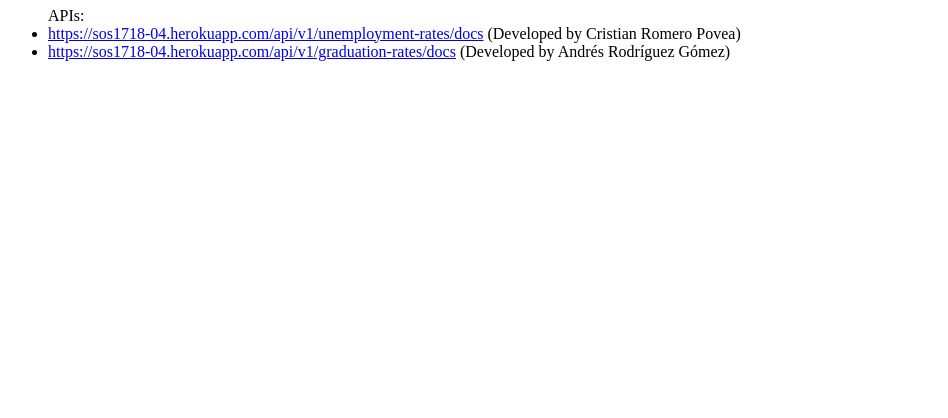
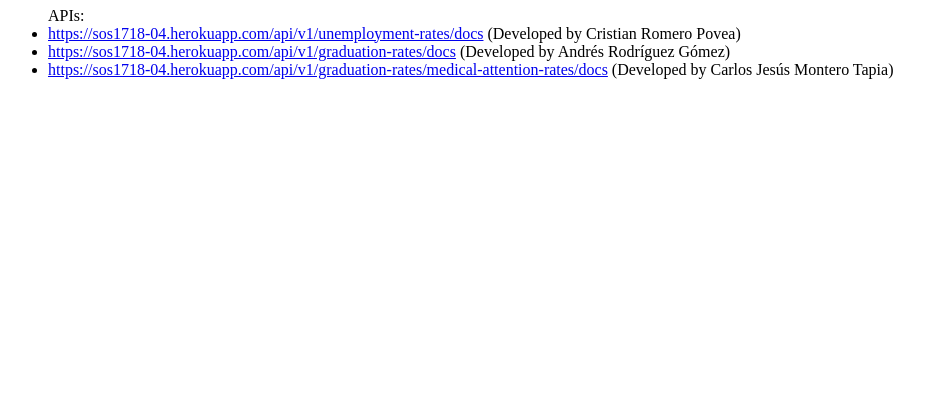
Before and after one commit to gti-sos/SOS1718-04, a website: page public/index.html in a window 1280 px wide. Shown: the part 382-800 px from the top of the page, without its empty margins (0-948 px from the left). Drawn offline with Linux system fonts and the light colour scheme.

Commit message:
ultimos cambios carlos

```diff
--- a/public/index.html
+++ b/public/index.html
@@ -19,6 +19,9 @@
             <li>
                 <a href="https://sos1718-04.herokuapp.com/api/v1/graduation-rates/docs">https://sos1718-04.herokuapp.com/api/v1/graduation-rates/docs</a> (Developed by Andrés Rodríguez Gómez)
             </li>
+            <li>
+                <a href="https://sos1718-04.herokuapp.com/api/v1/medical-attention-rates/docs">https://sos1718-04.herokuapp.com/api/v1/graduation-rates/medical-attention-rates/docs</a> (Developed by Carlos Jesús Montero Tapia)
+            </li>
         </ul>
     </body>
 </html>
```
